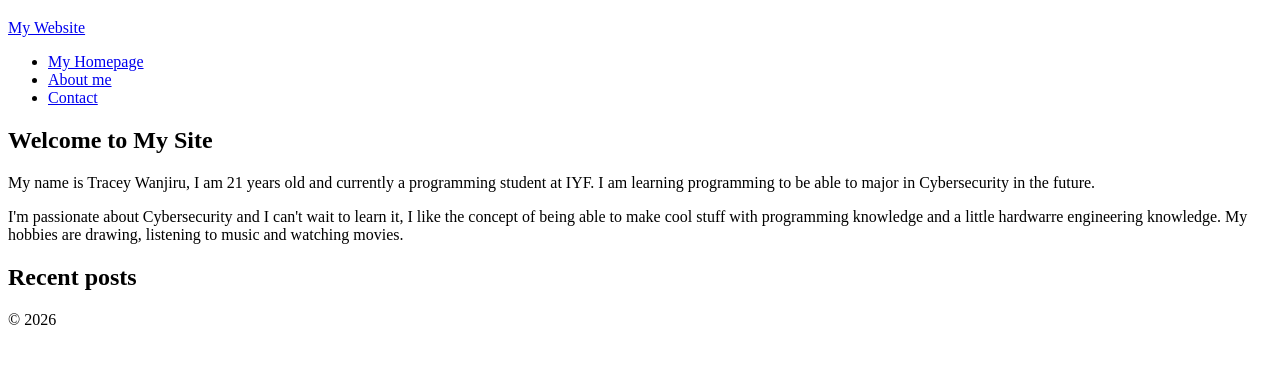
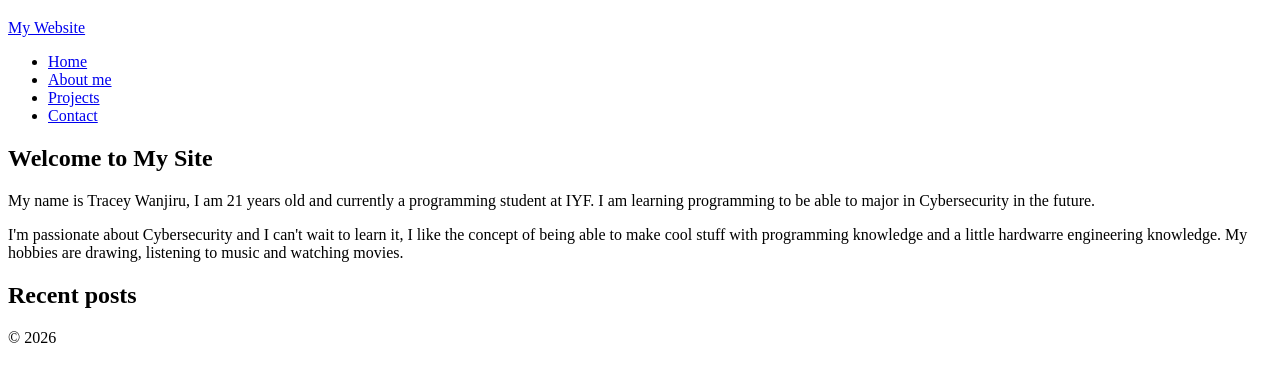
Before and after one commit to traceywanjiru/iyf-s12-week-01-traceywanjiru, a plain HTML site: page semantic-conversion.html in a window 1280 px wide. Shown: the part 61-442 px from the top of the page. Drawn offline with Linux system fonts and the light colour scheme.

Commit message:
Updated semantic conversion html

```diff
--- a/semantic-conversion.html
+++ b/semantic-conversion.html
@@ -8,12 +8,13 @@
 <body>
     <header>
         <h1>My Site</h1>
-        <a href="#semantic-conversion.html">My Website</a>
+        <a href="index.html">My Website</a>
         <nav aria-label="main">
             <ul>
-                <li><a href="semantic-conversion.html">My Homepage</a></li>
+                <li><a href="index.html">Home</a></li>
                 <li><a href="About.html">About me</a></li>
-                <li><a href="Contact.html">Contact</a></li>
+                <li><a href="projects.html">Projects</a></li>
+                <li><a href="contact.html">Contact</a></li>
             </ul>
     </header>
     <main>
```
Also changed, not shown: images.jpeg.jpeg (renamed from tracey picture.jpeg).
